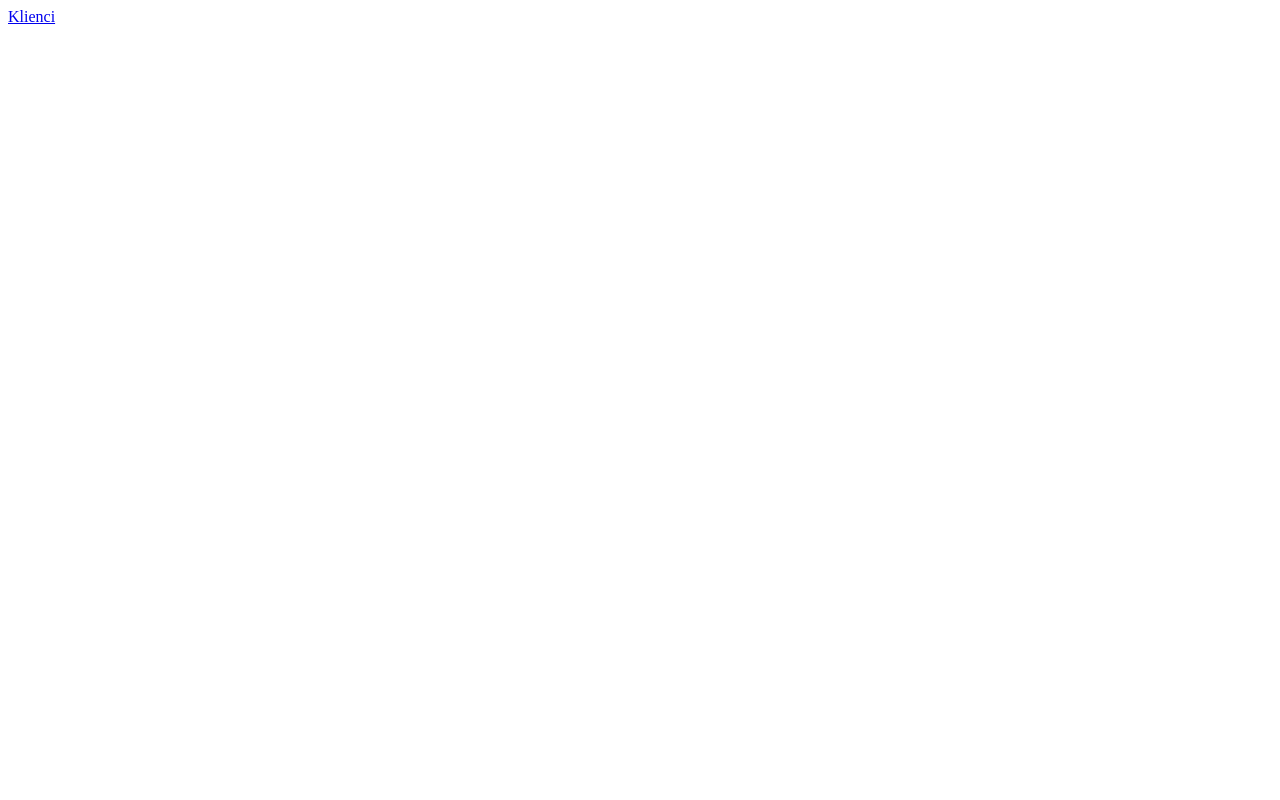
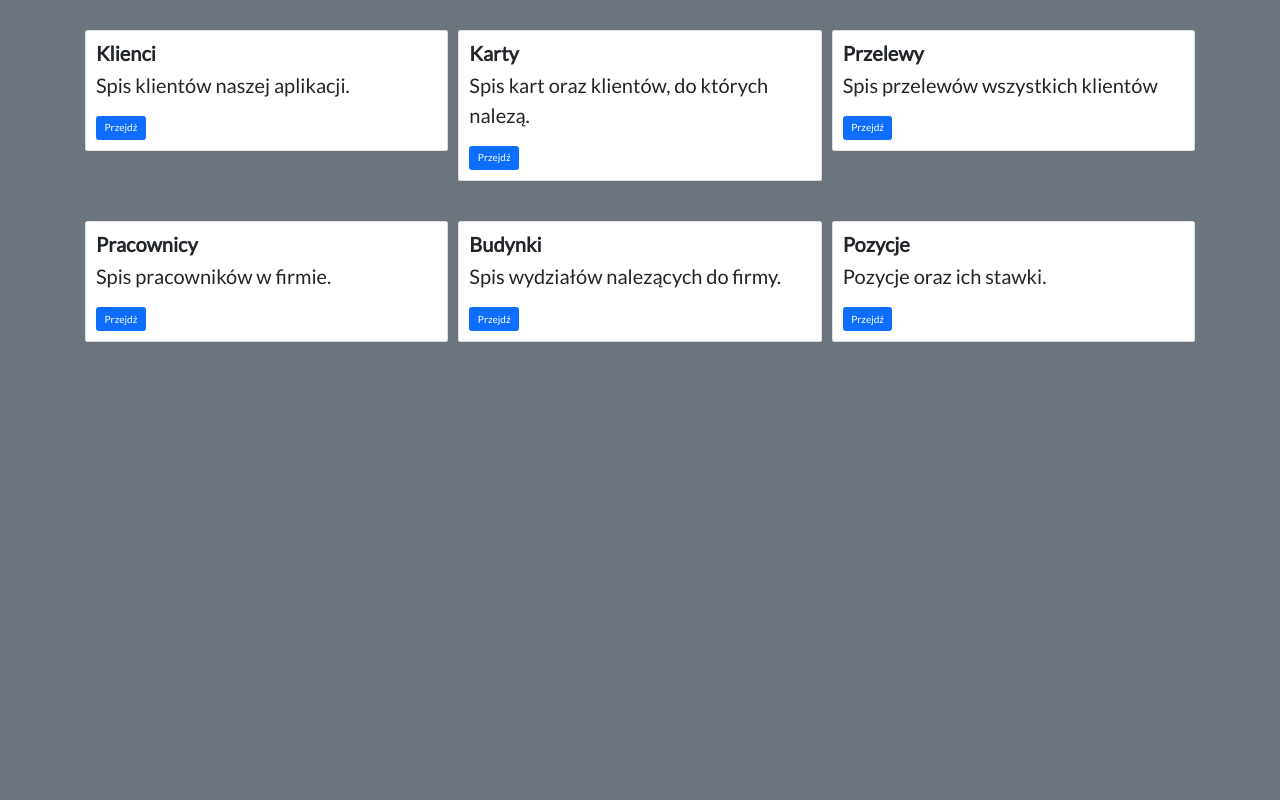
Before and after one commit to oskarpasko/database-project, a PHP site: page / in a window 1280 px wide. Before the commit the page is almost empty. Run offline with PHP 8.4, Linux system fonts and the light colour scheme; some libraries are stand-ins or nearby versions.

Commit message:
Update index.php

```diff
--- a/bankapp/index.php
+++ b/bankapp/index.php
@@ -1,12 +1,94 @@
-<!DOCTYPE html>
+<!doctype html>
 <html lang="en">
-<head>
-    <meta charset="UTF-8">
-    <meta http-equiv="X-UA-Compatible" content="IE=edge">
-    <meta name="viewport" content="width=device-width, initial-scale=1.0">
-    <title>Document</title>
-</head>
-<body>
-<a href="clients.php">Klienci</a>
-</body>
+  <head>
+    <!-- Required meta tags -->
+    <meta charset="utf-8">
+    <meta name="viewport" content="width=device-width, initial-scale=1, shrink-to-fit=no">
+
+    <!-- Bootstraps CSS -->
+    <link rel="stylesheet" href="https://cdn.jsdelivr.net/npm/bootstrap@4.3.1/dist/css/bootstrap.min.css" integrity="sha384-ggOyR0iXCbMQv3Xipma34MD+dH/1fQ784/j6cY/iJTQUOhcWr7x9JvoRxT2MZw1T" crossorigin="anonymous">
+    <link rel="stylesheet" type="text/css" href="//netdna.bootstrapcdn.com/bootstrap/3.1.1/css/bootstrap.min.css">
+    <link href="css/bootstrap.css" rel="stylesheet">
+    <link href="https://cdn.jsdelivr.net/npm/bootstrap@5.0.0/dist/css/bootstrap.min.css" rel="stylesheet" >
+    <!-- Bootstraps JS -->
+    <script src="https://cdn.jsdelivr.net/npm/@popperjs/core@2.9.2/dist/umd/popper.min.js" ></script>
+    <script src="https://cdn.jsdelivr.net/npm/bootstrap@5.0.1/dist/js/bootstrap.min.js" integrity="sha384-Atwg2Pkwv9vp0ygtn1JAojH0nYbwNJLPhwyoVbhoPwBhjQPR5VtM2+xf0Uwh9KtT" crossorigin="anonymous"></script>
+    <script src="https://kit.fontawesome.com/4eae93b131.js" crossorigin="anonymous"></script>
+    <!-- Own CSS -->
+    <style>
+      @import url('https://fonts.googleapis.com/css2?family=Caveat:wght@400;700&family=Indie+Flower&family=Lato:ital,wght@0,400;1,300&display=swap');
+      html, body{font-family: 'Lato', sans-serif;}
+
+    </style>
+
+    <title>MainPage</title>
+  </head>
+  <body class="bg-secondary d-flex flex-column min-vh-100 fs-2">
+
+  <div class="container mt-5 mb-5 content-height">
+        <div class="row g-3">
+            <div class="col">
+                <div class="card">
+                    <div class="card-body">
+                        <h2 class="card-title fw-bold">Klienci</h2>
+                        <p class="card-text">Spis klientów naszej aplikacji.</p>
+                        <a href="src/clients.php" class="btn btn-primary">Przejdź</a>
+                    </div>
+                </div>
+            </div>
+            <div class="col">
+                <div class="card">
+                    <div class="card-body">
+                        <h2 class="card-title fw-bold">Karty</h2>
+                        <p class="card-text">Spis kart oraz klientów, do których nalezą.</p>
+                        <a href="src/cards.php" class="btn btn-primary">Przejdź</a>
+                    </div>
+                </div>
+            </div>
+            <div class="col">
+                <div class="card">
+                    <div class="card-body">
+                        <h2 class="card-title fw-bold">Przelewy</h2>
+                        <p class="card-text">Spis przelewów wszystkich klientów</p>
+                        <a href="src/overflow.php" class="btn btn-primary">Przejdź</a>
+                    </div>
+                </div>
+            </div>
+
+        </div>
+        <div class="row g-3 mt-5">
+            <div class="col">
+                <div class="card">
+                    <div class="card-body">
+                        <h2 class="card-title fw-bold">Pracownicy</h2>
+                        <p class="card-text">Spis pracowników w firmie.</p>
+                        <a href="src/employee.php" class="btn btn-primary">Przejdź</a>
+                    </div>
+                </div>
+            </div>
+            <div class="col">
+                <div class="card">
+                    <div class="card-body">
+                        <h2 class="card-title fw-bold">Budynki</h2>
+                        <p class="card-text">Spis wydziałów nalezących do firmy.</p>
+                        <a href="src/company.php" class="btn btn-primary">Przejdź</a>
+                    </div>
+                </div>
+            </div>
+            <div class="col">
+                <div class="card">
+                    <div class="card-body">
+                        <h2 class="card-title fw-bold">Pozycje</h2>
+                        <p class="card-text">Pozycje oraz ich stawki.</p>
+                        <a href="src/position.php" class="btn btn-primary">Przejdź</a>
+                    </div>
+                </div>
+            </div>
+        </div>
+    </div>
+
+    <!-- Optional JavaScript -->
+    <!-- jQuery first, then Popper.js, then Bootstrap JS -->
+    <script src="https://code.jquery.com/jquery-3.3.1.slim.min.js" integrity="sha384-q8i/X+965DzO0rT7abK41JStQIAqVgRVzpbzo5smXKp4YfRvH+8abtTE1Pi6jizo" crossorigin="anonymous"></script>
+  </body>
 </html>
```
